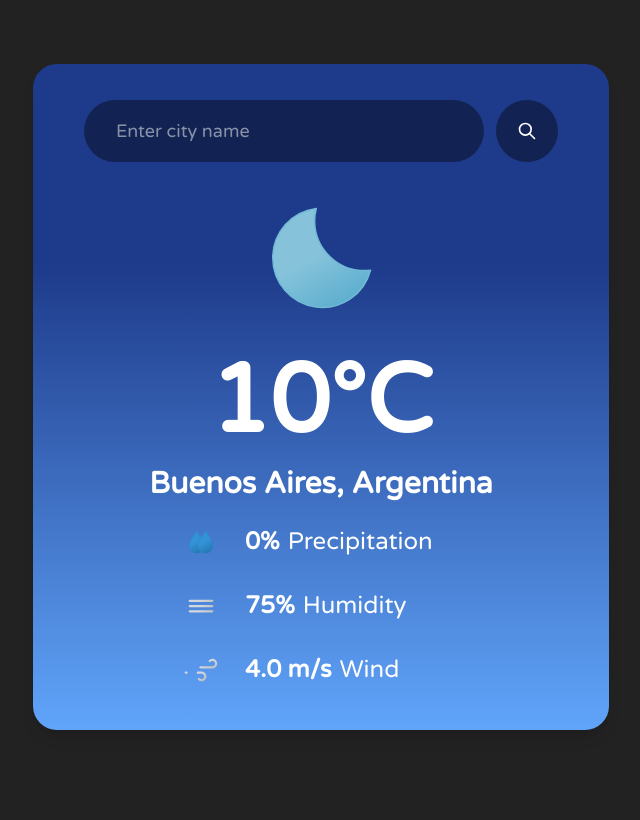
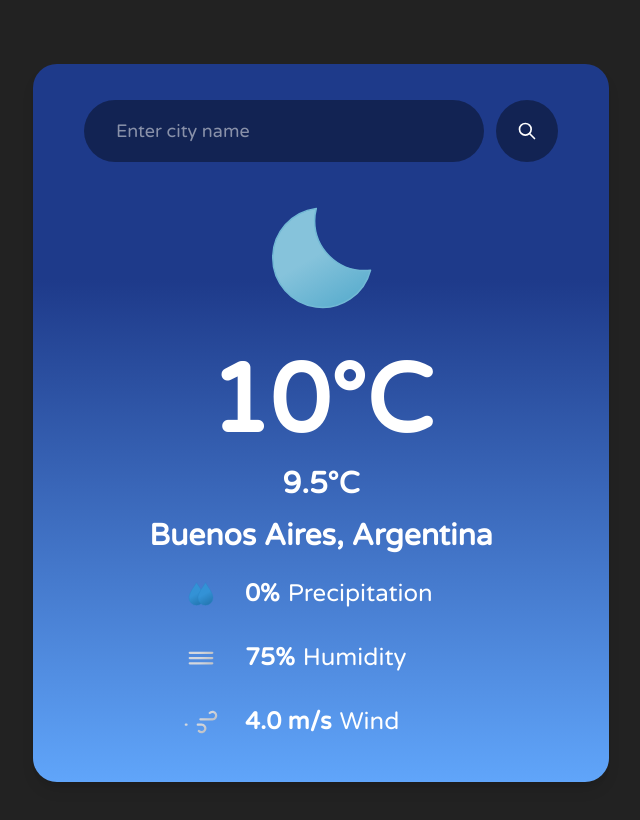
Before and after one commit to LautyPale/weather, a website: page index.html in a window 1280 px wide. Shown: the whole page, without its empty margins (319-959 px from the left). Drawn offline with Linux system fonts and the light colour scheme.

Commit message:
add favicon and feels like div

```diff
--- a/index.html
+++ b/index.html
@@ -5,6 +5,7 @@
     <meta name="viewport" content="width=device-width, initial-scale=1.0" />
     <title>Weather App</title>
     <link rel="stylesheet" href="../style/output.css" />
+    <link rel="shortcut icon" href="./svg/cloud-icon.svg" type="image/x-icon">
   </head>
   <body class="bg-[#222] font-varela">
     <div
@@ -51,6 +52,8 @@
           class="w-48"
         />
         <h1 id="temp-value" class="text-8xl font-bold mb-4">10°C</h1>
+
+        <h2 id="feels-like-value" class="text-3xl font-bold mb-4">9.5°C</h2>
 
           <h2 id="city-name" class="text-3xl font-bold mb-4">
               Buenos Aires, Argentina
```
Also changed, not shown: svg/cloud-icon.svg (added).
